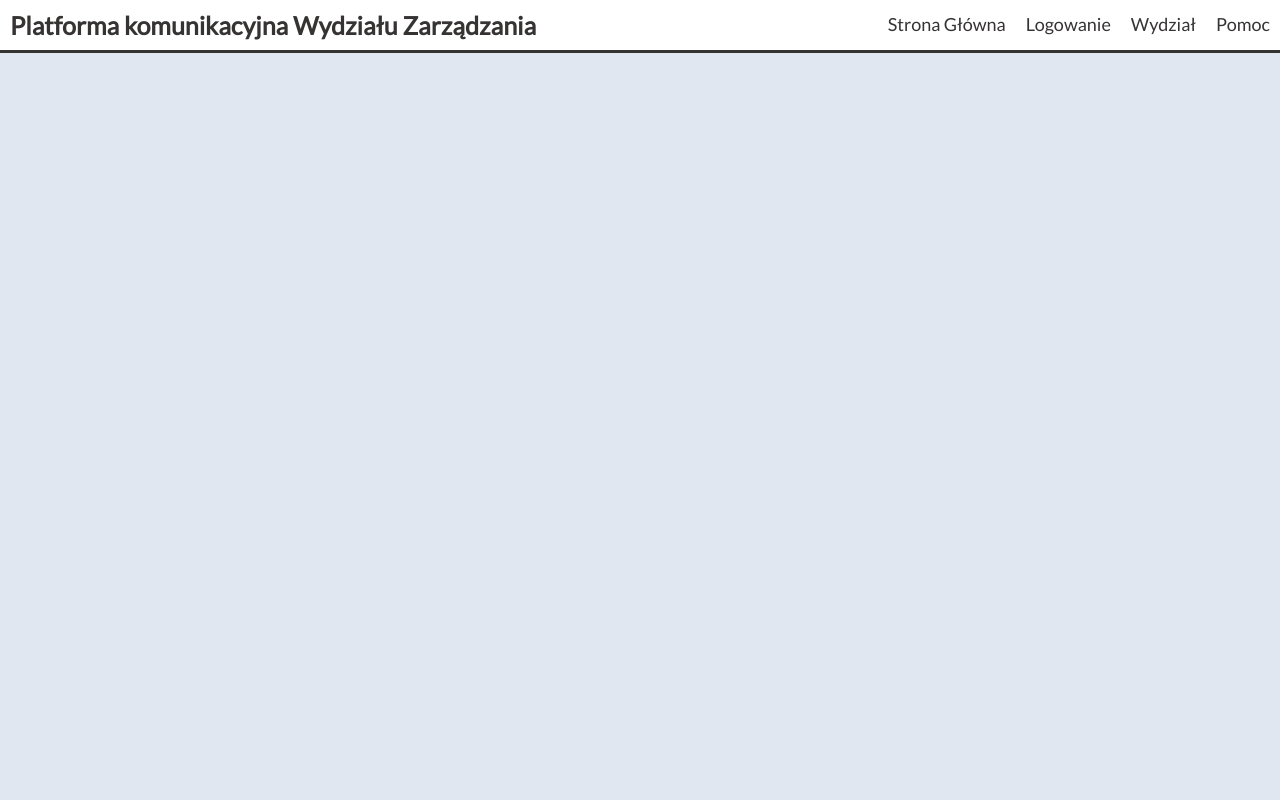
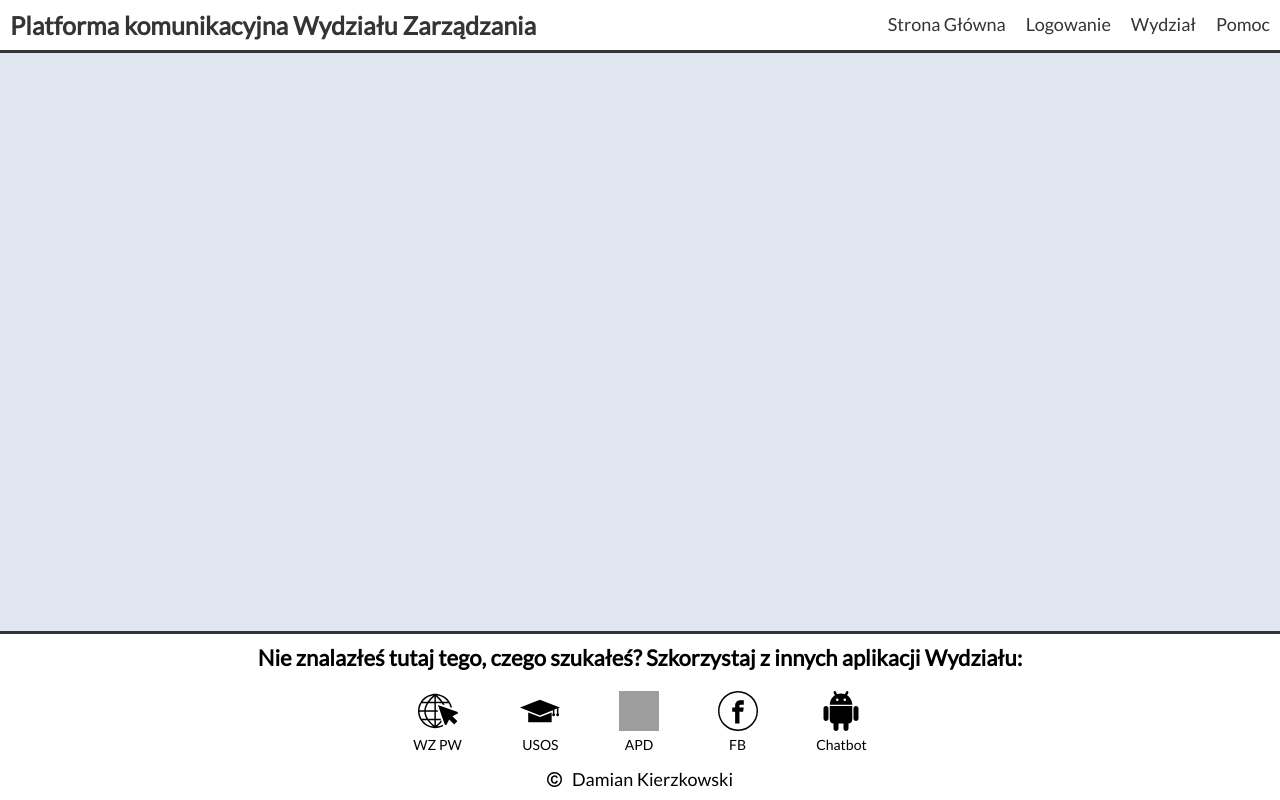
Before and after one commit to damian08k/Communication-Platform, a React (Create React App) app: page /pomoc in a window 1280 px wide. Built offline with nearby package versions, Linux system fonts and the light colour scheme; grey boxes are pictures that could not be loaded.

Commit message:
Create footer

```diff
--- a/src/App.js
+++ b/src/App.js
@@ -1,6 +1,7 @@
 import React from 'react';
 import { BrowserRouter as Router } from 'react-router-dom';
 
+import Footer from './components/Footer';
 import Header from './components/Header';
 import Page from './pages/Page';
 
@@ -14,6 +15,7 @@ const App = () => {
       <MainContainer>
         <Header />
         <Page />
+        <Footer />
       </MainContainer>
     </Router>
   );
--- /dev/null
+++ b/src/components/Footer.js
@@ -0,0 +1,62 @@
+import React from 'react';
+
+import FooterIcon from './FooterIcon';
+
+import { Copyright } from './styled/FooterElements';
+import { FooterContainer, IconsContainer } from './styled/Containers';
+
+import webIcon from '../assets/images/web-page-ico.svg';
+import usosIcon from '../assets/images/usos-ico.svg';
+import apdIcon from '../assets/images/apd-ico.svg';
+import fbIcon from '../assets/images/facebook-ico.svg';
+import chatbotIcon from '../assets/images/chatbot-ico.svg';
+import copyIcon from '../assets/images/copyright-ico.svg';
+
+const icons = [
+  {
+    id: '1',
+    href: 'https://wz.pw.edu.pl/',
+    name: 'WZ PW',
+    src: webIcon,
+  },
+  {
+    id: '2',
+    href: 'https://usosweb.usos.pw.edu.pl/',
+    name: 'USOS',
+    src: usosIcon,
+  },
+  {
+    id: '3',
+    href: 'https://apd.usos.pw.edu.pl/',
+    name: 'APD',
+    src: apdIcon,
+  },
+  {
+    id: '4',
+    href: 'https://pl-pl.facebook.com/management.pw',
+    name: 'FB',
+    src: fbIcon,
+  },
+  {
+    id: '5',
+    href: 'https://www.facebook.com/WZ-Chatbot-463051401127801/',
+    name: 'Chatbot',
+    src: chatbotIcon,
+  },
+];
+
+const Footer = () => {
+  const Icon = icons.map(ico => <FooterIcon key={ico.id} href={ico.href} name={ico.name} src={ico.src} />);
+  return (
+    <FooterContainer>
+      <h2 className="footer-ask">Nie znalazłeś tutaj tego, czego szukałeś? Szkorzystaj z innych aplikacji Wydziału:</h2>
+      <IconsContainer>{Icon}</IconsContainer>
+      <Copyright>
+        <img src={copyIcon} alt="ikona copyright" className="copy-ico" />
+        <span className="page-author">Damian Kierzkowski</span>
+      </Copyright>
+    </FooterContainer>
+  );
+};
+
+export default Footer;
--- /dev/null
+++ b/src/components/FooterIcon.js
@@ -0,0 +1,16 @@
+import React from 'react';
+
+import { SingleIcon } from './styled/FooterElements';
+
+const FooterIcon = ({ href, name, src }) => {
+  return (
+    <SingleIcon>
+      <a className="icon-button" href={href} rel="noopener noreferrer" target="_blank">
+        <img src={src} alt={name} className="icon-img" />{' '}
+      </a>
+      <p className="icon-name">{name}</p>
+    </SingleIcon>
+  );
+};
+
+export default FooterIcon;
--- a/src/components/styled/Containers.js
+++ b/src/components/styled/Containers.js
@@ -4,13 +4,16 @@ import { defaultStylesValues } from '../../js/constants';
 
 const {
   margin,
-  breakpoints: { mobileLarge },
+  padding,
+  breakpoints: { mobileXMedium, mobileLarge },
   colors: { black, white },
-  headings: { h1 },
+  headings: { h1, h2 },
 } = defaultStylesValues;
 
 export const MainContainer = styled.div`
+  position: relative;
   width: 100%;
+  min-height: 100vh;
 `;
 
 export const HeaderContainer = styled.header`
@@ -55,3 +58,32 @@ export const MenuContainer = styled.nav`
     margin-left: auto;
   }
 `;
+
+export const FooterContainer = styled.footer`
+  position: absolute;
+  bottom: 0;
+  right: 0;
+  left: 0;
+  display: flex;
+  text-align: center;
+  flex-wrap: wrap;
+  padding: ${padding}px 0;
+  background-color: ${white};
+  border-top: 3px solid ${black};
+
+  .footer-ask {
+    flex-basis: 100%;
+    font-size: ${h2}rem;
+  }
+`;
+
+export const IconsContainer = styled.div`
+  display: flex;
+  justify-content: space-around;
+  margin: ${margin * 2}px auto ${margin + 5}px;
+  flex-basis: 100%;
+
+  @media ${mobileXMedium} {
+    flex-basis: 40%;
+  }
+`;
--- /dev/null
+++ b/src/components/styled/FooterElements.js
@@ -0,0 +1,50 @@
+import styled from 'styled-components';
+
+import { defaultStylesValues } from '../../js/constants';
+
+const { fontSize, padding } = defaultStylesValues;
+
+export const SingleIcon = styled.div`
+  display: flex;
+  flex-direction: column;
+  align-items: center;
+
+  .icon-button {
+    display: block;
+    width: 4rem;
+    height: 4rem;
+    cursor: pointer;
+
+    &:focus {
+      outline: solid;
+    }
+  }
+
+  .icon-img {
+    width: 100%;
+    height: 100%;
+  }
+
+  .icon-name {
+    padding-top: ${padding / 2}px;
+    text-align: center;
+    font-size: 1.4rem;
+  }
+`;
+
+export const Copyright = styled.div`
+  display: flex;
+  justify-content: center;
+  align-items: center;
+  flex-basis: 100%;
+  font-size: ${fontSize}rem;
+
+  .copy-ico {
+    width: 1.5rem;
+    height: 1.5rem;
+  }
+
+  .page-author {
+    padding-left: ${padding}px;
+  }
+`;
```
Also changed, not shown: 1 other file (tests, documents, lock files or other folders).
